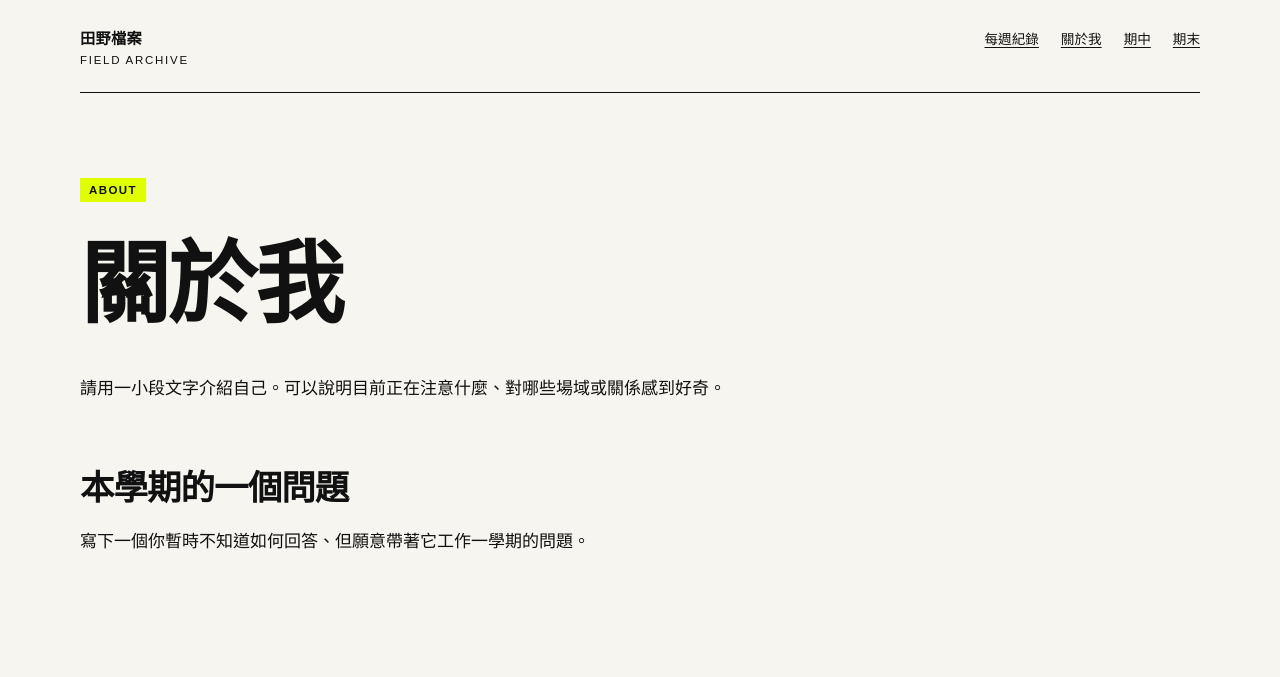
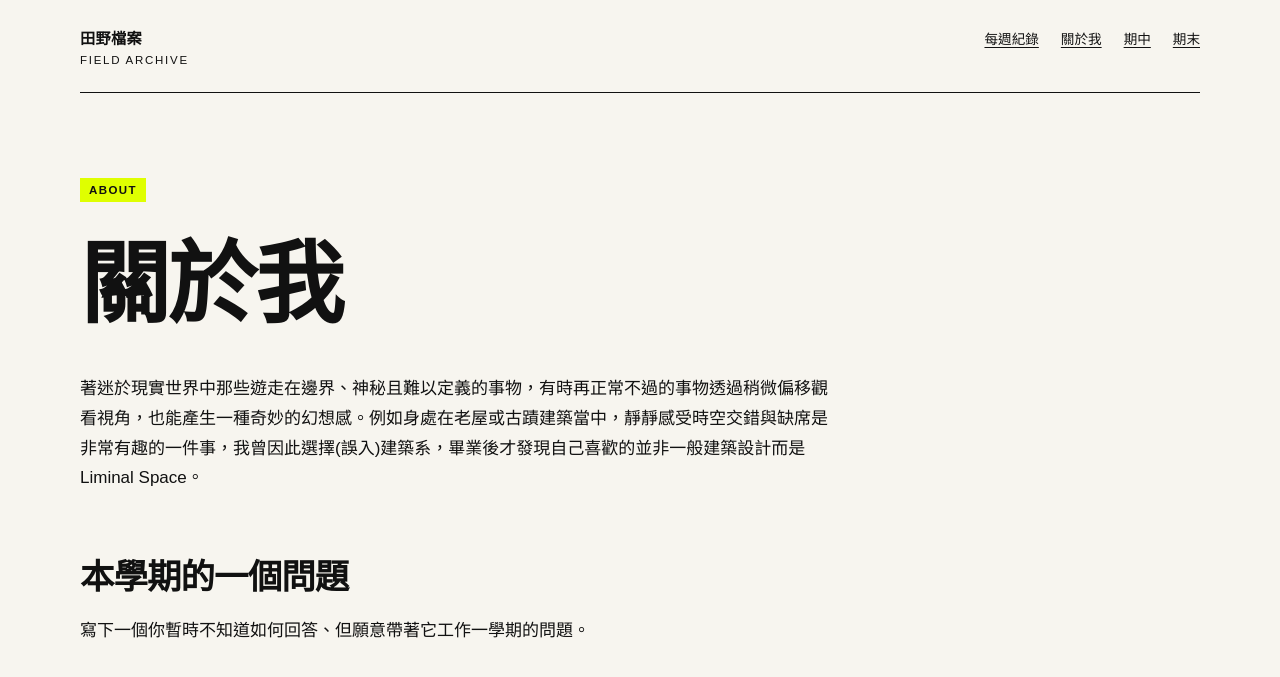
Before and after one commit to ivyjih/fieldworkarchive, a Jekyll site: the page built from about.md, in a window 1280 px wide. Shown: the top 677 px of the page. Built offline with Jekyll 4.4.1, drawn with Linux system fonts in a browser that asks for light colours.

Commit message:
Update about.md

```diff
--- a/about.md
+++ b/about.md
@@ -7,7 +7,7 @@ permalink: /about/
 
 # 關於我
 
-請用一小段文字介紹自己。可以說明目前正在注意什麼、對哪些場域或關係感到好奇。
+著迷於現實世界中那些遊走在邊界、神秘且難以定義的事物，有時再正常不過的事物透過稍微偏移觀看視角，也能產生一種奇妙的幻想感。例如身處在老屋或古蹟建築當中，靜靜感受時空交錯與缺席是非常有趣的一件事，我曾因此選擇(誤入)建築系，畢業後才發現自己喜歡的並非一般建築設計而是 Liminal Space。
 
 ## 本學期的一個問題
 
```
